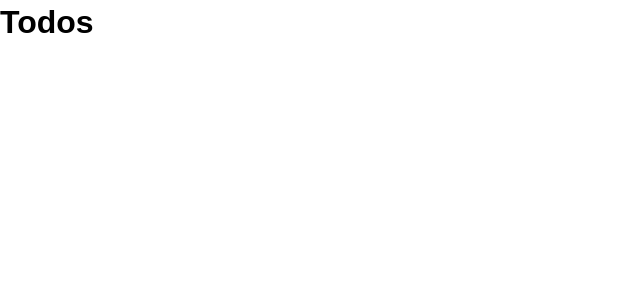
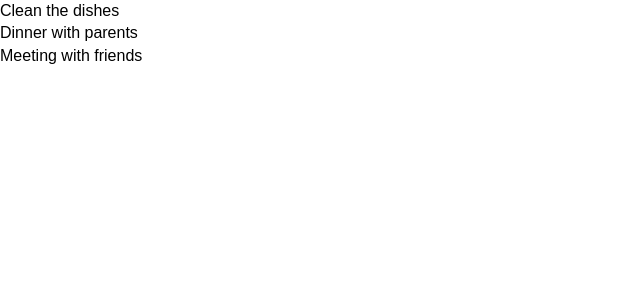
Before and after one commit to aasirah93/React_ToDoList, a React (Create React App) app: page / in a window 1280 px wide. Shown: the top 300 px of the page, without its empty margins (0-640 px from the left). Built offline with nearby package versions, Linux system fonts and the light colour scheme.

Commit message:
Refactored logic to a new component todoitem

```diff
--- a/src/App.js
+++ b/src/App.js
@@ -27,10 +27,9 @@
   };
 
   render() {
-    console.log(this.state.todos)
     return (
       <div className="App">
-        <Todos />
+        <Todos todos={this.state.todos} />
       </div>
     );
   }
--- /dev/null
+++ b/src/components/Todoitem.js
@@ -0,0 +1,14 @@
+import React, { Component } from 'react';
+
+
+export class Todoitem extends Component {
+  render() {
+    return (
+      <div>
+        <p>{ this.props.todo.title }</p>
+      </div>
+      )
+    }
+  };
+
+export default Todoitem;
--- a/src/components/Todos.js
+++ b/src/components/Todos.js
@@ -1,13 +1,12 @@
 import React, { Component } from 'react';
+import Todoitem from './Todoitem';
 
 class Todos extends Component {
-    render() {
-    return (
-      <div>
-        <h1>Todos</h1>
-      </div>
-    );
+  render() {
+    return this.props.todos.map((todo) => (
+      <Todoitem todo={todo} />
+    ));
   }
-}
+};
 
 export default Todos;
```
